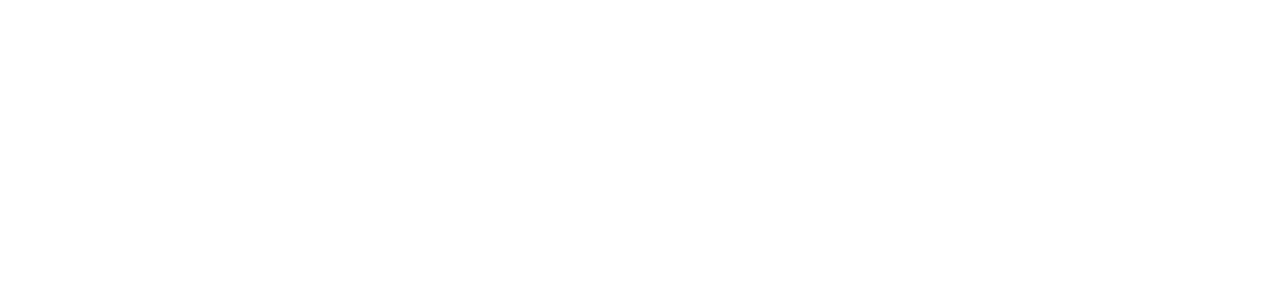
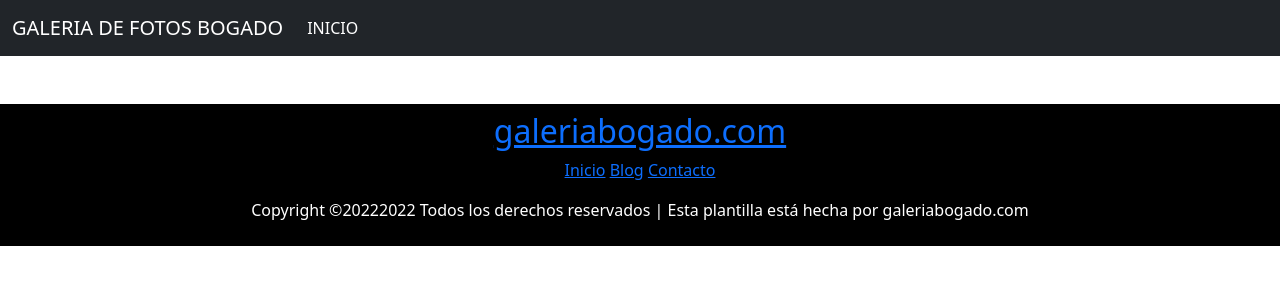
Before and after one commit to gbogado92/galeriaBogado, a plain HTML site: page pages/unirme.html in a window 1280 px wide. Drawn offline with nearby package versions, Linux system fonts and the light colour scheme.

Commit message:
Agregué nav y footer a unirme.html

```diff
--- a/pages/unirme.html
+++ b/pages/unirme.html
@@ -0,0 +1,55 @@
+<!DOCTYPE html>
+<html lang="en">
+<head>
+    <meta charset="UTF-8">
+    <meta http-equiv="X-UA-Compatible" content="IE=edge">
+    <meta name="viewport" content="width=device-width, initial-scale=1.0">
+    <title>Galeria de fotos Bogado</title>
+    <link href="https://cdn.jsdelivr.net/npm/bootstrap@5.2.0-beta1/dist/css/bootstrap.min.css" rel="stylesheet" integrity="sha384-0evHe/X+R7YkIZDRvuzKMRqM+OrBnVFBL6DOitfPri4tjfHxaWutUpFmBp4vmVor" crossorigin="anonymous">
+    <script src="https://cdn.jsdelivr.net/npm/bootstrap@5.2.0-beta1/dist/js/bootstrap.bundle.min.js" integrity="sha384-pprn3073KE6tl6bjs2QrFaJGz5/SUsLqktiwsUTF55Jfv3qYSDhgCecCxMW52nD2" crossorigin="anonymous"></script>
+</head>
+<body>
+
+    <header>
+        <div>
+            <nav class="navbar navbar-expand-lg navbar-dark bg-dark">
+                <div class="container-fluid">
+                  <a class="navbar-brand" href="#">GALERIA DE FOTOS BOGADO</a>
+                  <button class="navbar-toggler" type="button" data-bs-toggle="collapse" data-bs-target="#navbarSupportedContent" aria-controls="navbarSupportedContent" aria-expanded="false" aria-label="Toggle navigation">
+                    <span class="navbar-toggler-icon"></span>
+                  </button>
+                  <div class="collapse navbar-collapse" id="navbarSupportedContent">
+                    <ul class="navbar-nav me-auto mb-2 mb-lg-0">
+                      <li class="nav-item">
+                        <a class="nav-link active" aria-current="page" href="../index.html">INICIO</a>
+                      </li>
+                    </ul>
+                  </div>
+                </div>
+              </nav>
+        </div>
+    </header>
+
+
+<footer class="text-center bg-black text-white p-2 mt-5">
+  <div class="container">
+  <div class="row justify-content-center">
+  <div class="col-md-12 text-center">
+  <h2 class="footer-heading"><a href="#" class="logo">galeriabogado.com</a></h2>
+  <p class="menu">
+  <a href="#">Inicio</a>
+  <a href="#">Blog</a>
+  <a href="#">Contacto</a>
+  </p>
+  </div>
+  </div>
+  <div class="col-md-12 text-center">
+  <p class="copyright">
+    Copyright ©20222022 Todos los derechos reservados | Esta plantilla está hecha por galeriabogado.com
+  </p>
+  </div>
+</div>
+  </footer>
+
+</body>
+</html>
```
Also changed, not shown: index.html (+3 -6 lines).
